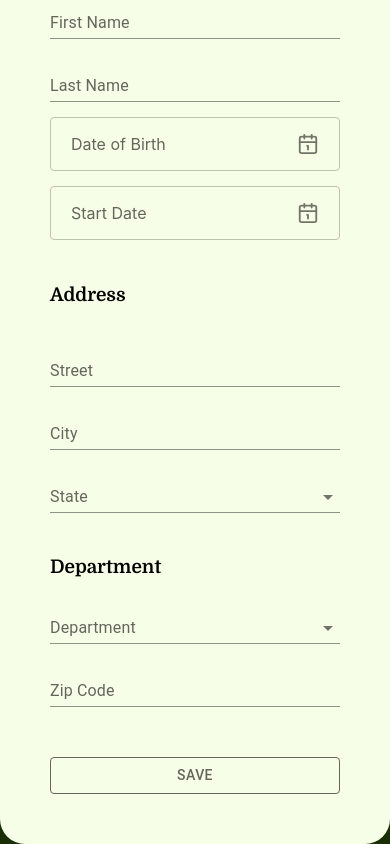
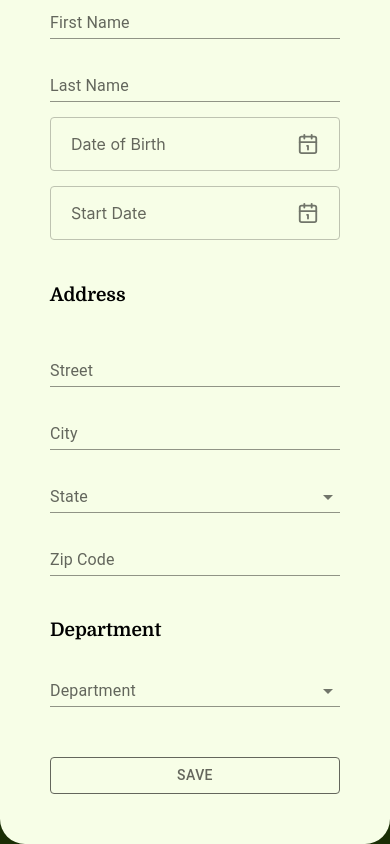
Before and after one commit to l-nikola/HRnet, a React (Vite) app: page / in a window 390 px wide. Shown: the part 464-1308 px from the top of the page. Built offline with nearby package versions, Linux system fonts and the light colour scheme.

Commit message:
fix : replace zip code in employee adress

```diff
--- a/src/components/Form/EmployeeAddress.jsx
+++ b/src/components/Form/EmployeeAddress.jsx
@@ -47,6 +47,17 @@ export default function EmployeeAddress() {
           <FormHelperText>{errors.state.message}</FormHelperText>
         )}
       </FormControl>
+      <TextField
+        label="Zip Code"
+        type="number"
+        variant="standard"
+        {...register("zipCode", {
+          required: "Zip code is required",
+          pattern: { value: /^\d{5}$/, message: "Must be 5 digits" },
+        })}
+        error={!!errors.zipCode}
+        helperText={errors.zipCode?.message}
+      />
     </section>
   );
 }
--- a/src/components/Form/EmployeeDepartment.jsx
+++ b/src/components/Form/EmployeeDepartment.jsx
@@ -1,6 +1,5 @@
 import { useFormContext, Controller } from "react-hook-form";
 import FormHelperText from "@mui/material/FormHelperText";
-import TextField from "@mui/material/TextField";
 import FormControl from "@mui/material/FormControl";
 import InputLabel from "@mui/material/InputLabel";
 import Select from "@mui/material/Select";
@@ -8,7 +7,6 @@ import MenuItem from "@mui/material/MenuItem";
 
 export default function EmployeeDepartment() {
   const {
-    register,
     control,
     formState: { errors },
   } = useFormContext();
@@ -37,17 +35,6 @@ export default function EmployeeDepartment() {
             <FormHelperText>{errors.department.message}</FormHelperText>
           )}
         </FormControl>
-        <TextField
-          label="Zip Code"
-          type="number"
-          variant="standard"
-          {...register("zipCode", {
-            required: "Zip code is required",
-            pattern: { value: /^\d{5}$/, message: "Must be 5 digits" },
-          })}
-          error={!!errors.zipCode}
-          helperText={errors.zipCode?.message}
-        />
       </div>
     </section>
   );
--- a/src/styles/components/form.scss
+++ b/src/styles/components/form.scss
@@ -16,20 +16,4 @@
 
 .employeeDepartment {
   padding-bottom: 25px;
-
-  div {
-    display: flex;
-    gap: 15px;
-
-    //*********** Mobile ***********
-    @media only screen and (max-width: 425px) {
-      flex-direction: column;
-    }
-  }
-  &__select {
-    //*********** Mobile ***********
-    @media only screen and (max-width: 425px) {
-      padding-left: 11px;
-    }
-  }
 }
```
